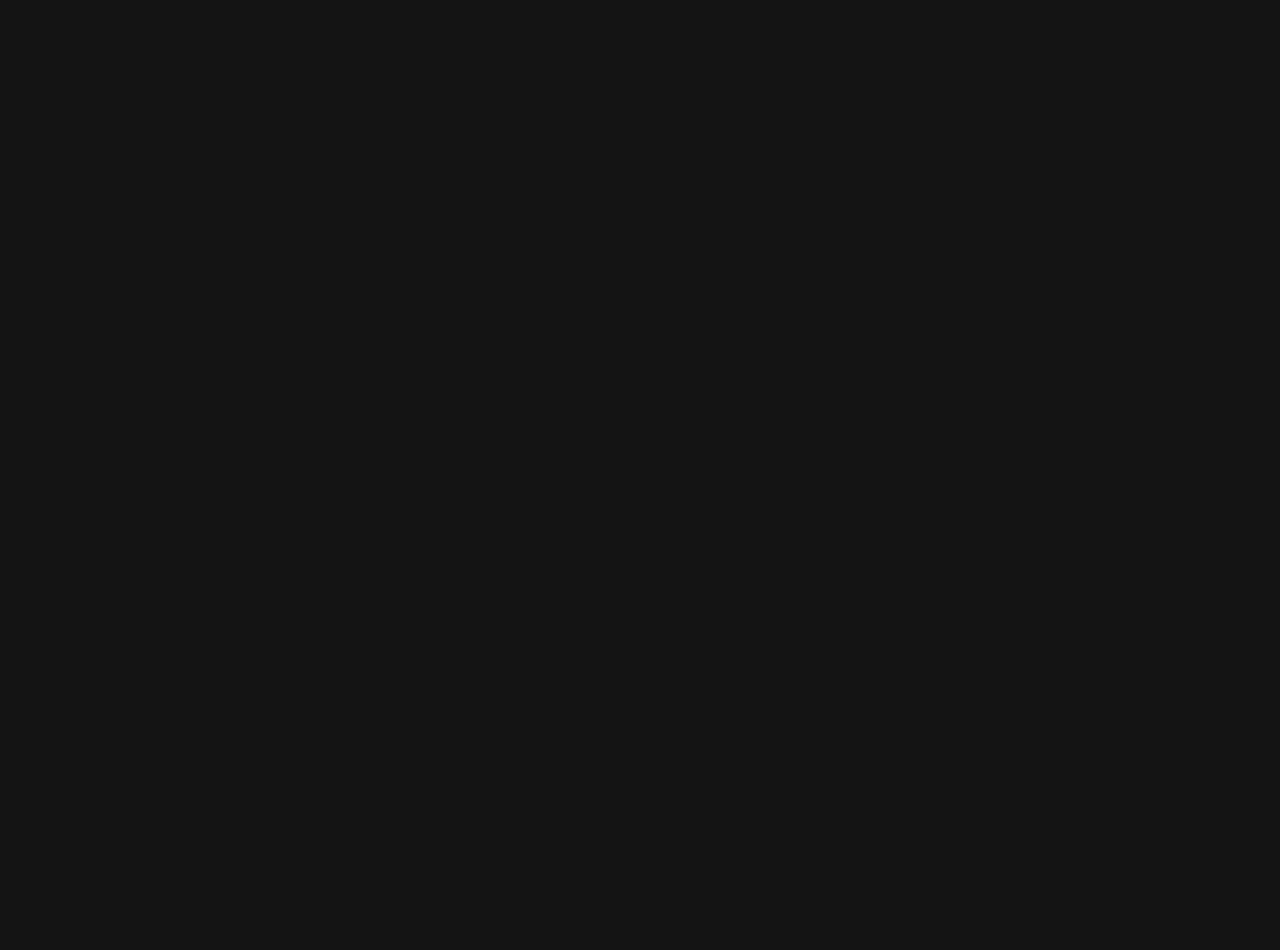
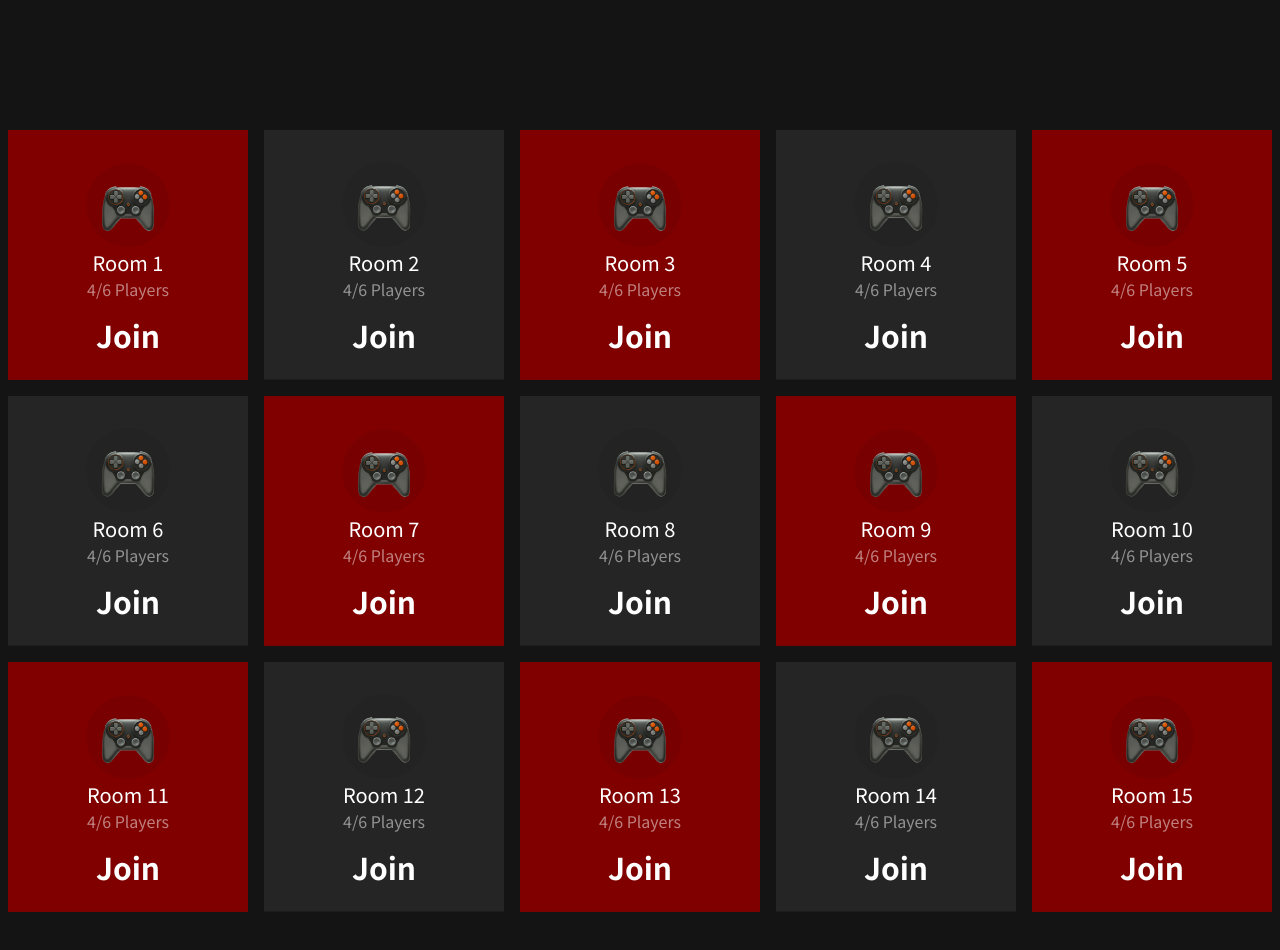
Before and after one commit to naeun-shin/chatfia, a Next.js app: page /lobby in a window 1280 px wide. Shown: the part 400-1350 px from the top of the page. Before the commit the page ends 800 px from the top, so only its background shows below. Built offline with nearby package versions, Linux system fonts and the light colour scheme.

Commit message:
feat: lobby 페이지 임시 구현 - 더미 데이터를 포함한 GameRoom 컴포넌트 추가

```diff
--- /dev/null
+++ b/src/components/lobby/GameRoom.tsx
@@ -0,0 +1,30 @@
+import React from "react";
+import Image from "next/image";
+import { GameRoomProps } from "../../types/interfaces/lobbyInterface";
+
+const GameRoom: React.FC<GameRoomProps> = ({ image, roomNumber }) => {
+  const imageSrc = `/imgs/room-${image}.png`;
+
+  return (
+    <>
+      <div className="relative m-2 h-[250px] w-[280px] overflow-hidden">
+        <div className="absolute h-full w-full">
+          <Image
+            src={imageSrc}
+            alt={`room-${image}`}
+            layout="fill"
+            objectFit="cover"
+            className="z-0"
+          />
+        </div>
+        <div className="absolute left-1/2 top-2/3 z-10 -translate-x-1/2 -translate-y-1/2 transform text-center">
+          <p className="mt-2 text-xl">{`Room ${roomNumber}`}</p>
+          <p className="mb-4 opacity-50">4/6 Players</p>
+          <p className="text-3xl font-bold">Join</p>
+        </div>
+      </div>
+    </>
+  );
+};
+
+export default GameRoom;
--- a/src/pages/lobby.tsx
+++ b/src/pages/lobby.tsx
@@ -1,11 +1,42 @@
 import React from "react";
 import Header from "@/components/header/Header";
+import { Button } from "@/components/ui/button";
+import GameRoom from "@/components/lobby/GameRoom";
 
 export default function Lobby() {
   return (
     <div>
       <Header />
-      Game Lobby Page
+      <div className="my-40 flex flex-col text-center">
+        <p className="text-4xl font-bold">게임로비</p>
+        <p className="mb-4 font-bold">Start your Chatfia game now</p>
+        <div className="flex justify-center">
+          <Button variant="outline">방 만들기</Button>
+        </div>
+      </div>
+      <div className="mb-20">
+        <div className="flex justify-center">
+          <GameRoom image="red" roomNumber={1} />
+          <GameRoom image="black" roomNumber={2} />
+          <GameRoom image="red" roomNumber={3} />
+          <GameRoom image="black" roomNumber={4} />
+          <GameRoom image="red" roomNumber={5} />
+        </div>
+        <div className="flex justify-center">
+          <GameRoom image="black" roomNumber={6} />
+          <GameRoom image="red" roomNumber={7} />
+          <GameRoom image="black" roomNumber={8} />
+          <GameRoom image="red" roomNumber={9} />
+          <GameRoom image="black" roomNumber={10} />
+        </div>
+        <div className="flex justify-center">
+          <GameRoom image="red" roomNumber={11} />
+          <GameRoom image="black" roomNumber={12} />
+          <GameRoom image="red" roomNumber={13} />
+          <GameRoom image="black" roomNumber={14} />
+          <GameRoom image="red" roomNumber={15} />
+        </div>
+      </div>
     </div>
   );
 }
--- /dev/null
+++ b/src/types/interfaces/lobbyInterface.ts
@@ -0,0 +1,5 @@
+/* lobby 페이지 props 타입 */
+export interface GameRoomProps {
+  image: "red" | "black";
+  roomNumber: number;
+}
```
Also changed, not shown: public/imgs/room-black.png (added), public/imgs/room-red.png (added).
